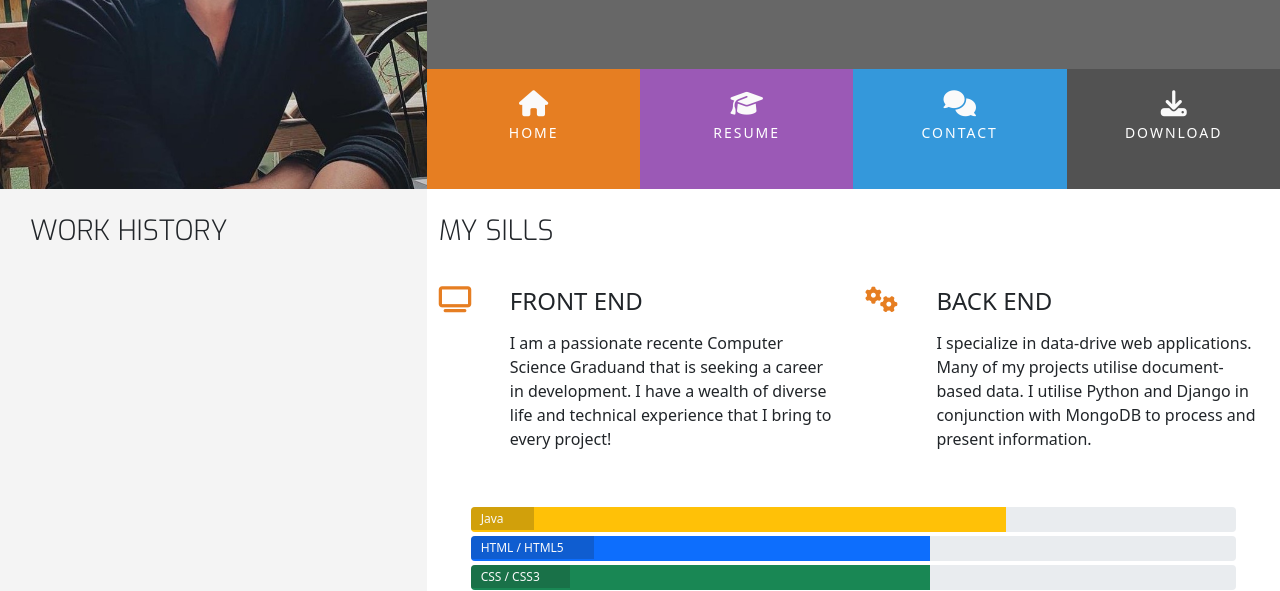
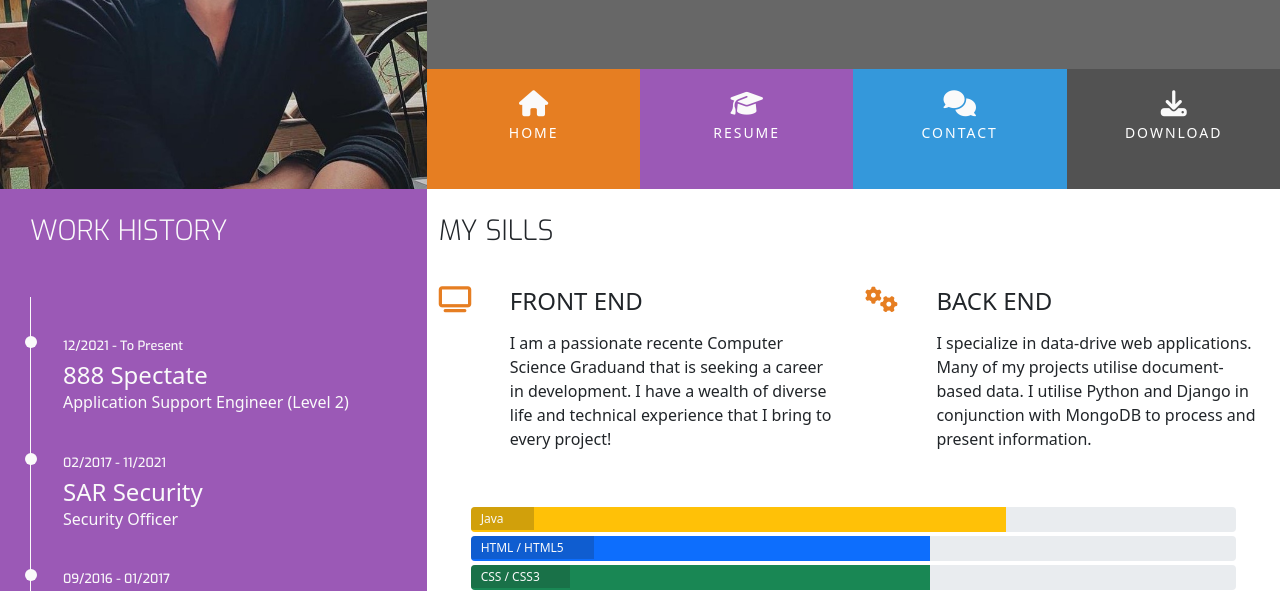
Before and after one commit to dloppes/resume, a plain HTML site: page resume.html in a window 1280 px wide. Shown: the part 180-771 px from the top of the page. Drawn offline with nearby package versions, Linux system fonts and the light colour scheme.

Commit message:
Added resume HTML content

```diff
--- a/assets/css/style.css
+++ b/assets/css/style.css
@@ -11,6 +11,9 @@
 
 .bg-color-personal-info {
     background-color: #f4f4f4;
+}
+.bg-color-work-history{
+    background-color: #9b59b6;
 }
 
 .ui-menu-color-home {
@@ -61,6 +64,7 @@ h4 {
     float: none;
 }
 
+.history-heading,
 .section-heading {
     font-family: "Exo", sans-serif;
     font-weight: 300;
@@ -279,3 +283,51 @@ footer {
 .progress-section {
     margin: 40px 20px;
 }
+
+/* ---------------Work History----------------- */
+
+.history-heading {
+    color: #fafafa;
+    margin-bottom: 50px;
+}
+
+.timeline-item {
+    padding: 4em 2em 0em 2em;
+    position: relative;
+    color: #fafafa;
+    border-left: 1px solid;
+}
+
+.timeline-item p {
+    padding: 0;
+    margin: 0;
+}
+
+.timeline-item::before {
+    content: attr(data-dates);
+    position: absolute;
+    left: 2.5em;
+    top: 3em;
+    display: block;
+    font-family: "Exo", sans-serif;
+    font-weight: 500;
+    font-size: 0.8em;
+    padding: 0;
+    margin: 0;
+}
+
+.timeline-item::after {
+    width: 12px;
+    height: 12px;
+    display: block;
+    top: 2.4em;
+    position: absolute;
+    left: -6px;
+    border-radius: 12px;
+    content: "";
+    background-color: #fafafa;
+}
+
+.history-items {
+    margin-bottom: 30px;
+}
--- a/resume.html
+++ b/resume.html
@@ -57,10 +57,28 @@
     <section class="container-fluid">
 
         <div class="row">
-            <div class="col-md-4 bg-color-personal-info section-column">
+            <div class="col-md-4 bg-color-work-history section-column">
                 <div class="row">
                     <div class="col-12">
-                        <h3 class="section-heading uppercase">Work History</h3>
+                        <h3 class="history-heading uppercase">Work History</h3>
+                    </div>
+                </div>
+                <div class="history-items">
+                    <div class="timeline-item" data-dates="12/2021 - To Present">
+                        <h4>888 Spectate</h4>
+                        <p>Application Support Engineer (Level 2)</p>
+                    </div>
+                    <div class="timeline-item" data-dates="02/2017 - 11/2021">
+                        <h4>SAR Security</h4>
+                        <p>Security Officer</p>
+                    </div>
+                    <div class="timeline-item" data-dates="09/2016 - 01/2017">
+                        <h4>Butlers Chocolate</h4>
+                        <p>Barista</p>
+                    </div>
+                    <div class="timeline-item" data-dates="02/2010 - 03/2016">
+                        <h4>Rodoviario Transbueno Ltda</h4>
+                        <p>Administrative Assistant</p>
                     </div>
                 </div>
             </div>
```
